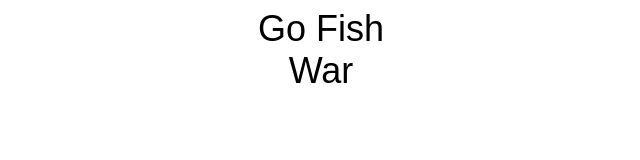
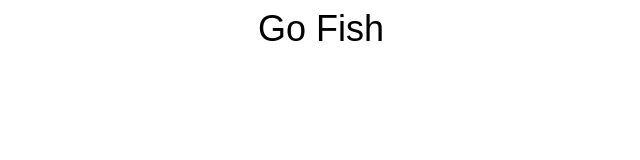
Before and after one commit to Austin-Hudson/games, a plain HTML site: page index.html in a window 1280 px wide. Shown: the whole page, without its empty margins (319-959 px from the left). Drawn offline with Linux system fonts and the light colour scheme.

Commit message:
edited README

```diff
--- a/index.html
+++ b/index.html
@@ -7,6 +7,5 @@
   </head>
   <body>
     <a href="gofish.html">Go Fish</a>
-    <a href="war.html">War</a>
   </body>
 </html>
```
Also changed, not shown: 1 other file.
